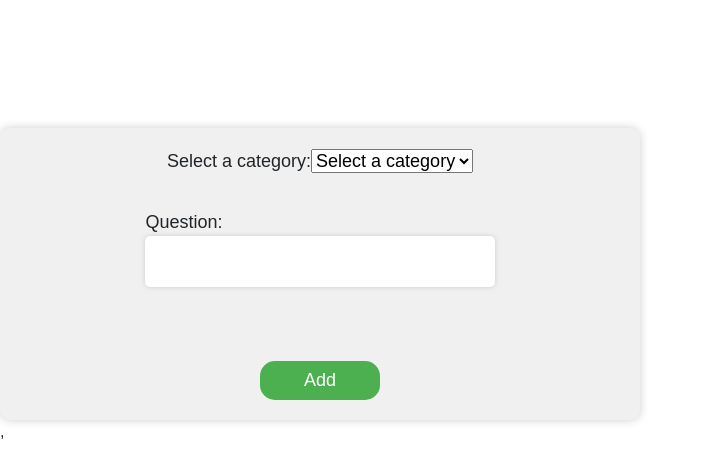
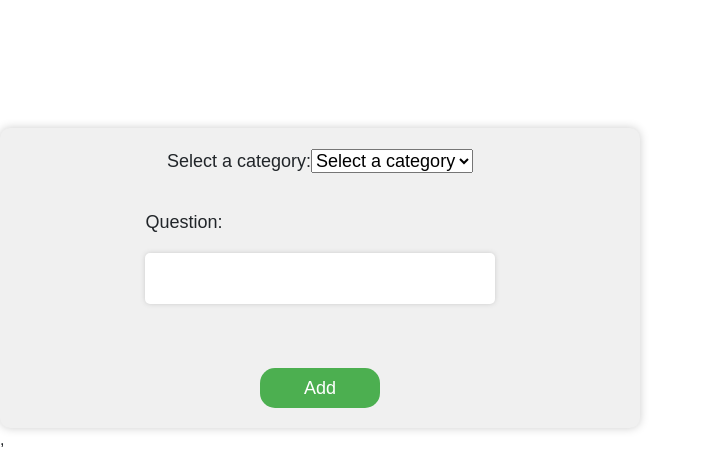
Before and after one commit to Mundurujoana/medical-questions-category-project, a React (Create React App) app: page /new in a window 1280 px wide. Shown: the top 470 px of the page, without its empty margins (0-706 px from the left). Built offline with nearby package versions, Linux system fonts and the light colour scheme; no server answers.

Commit message:
styled the form

```diff
--- a/src/components/Forms.js
+++ b/src/components/Forms.js
@@ -53,7 +53,7 @@ function Forms() {
         <input type="text" name='question' value={newQuestion.question} onChange={handleChange} />
       </label>
       <br />
-      <button type="submit">Add</button>
+      <button className='buttonAdd' type="submit">Add</button>
     </form>
   );
 }
--- a/src/form.css
+++ b/src/form.css
@@ -25,7 +25,7 @@ form {
 
   input[type='text'] {
     padding: 12px 20px;
-    margin-bottom: 20px;
+    margin-top: 5%;
     font-size: 18px;
     width: 100%;
     border-radius: 5px;
@@ -33,19 +33,19 @@ form {
     box-shadow: 0px 0px 5px #ccc;
   }
 
-  button {
-    width: 10px;
+  .buttonAdd {
     padding: 1%;
     background-color: #4CAF50;
     color: white;
     font-size: 18px;
     cursor: pointer;
-    margin-top: 20px;
+    margin-top: 5%;
     width: 20%;
+    height: 40px;
     border-radius: 15px;
     border: none;
   }
 
-  button:hover {
+  .buttonAdd:hover {
     background-color: #3e8e41;
   }
```
